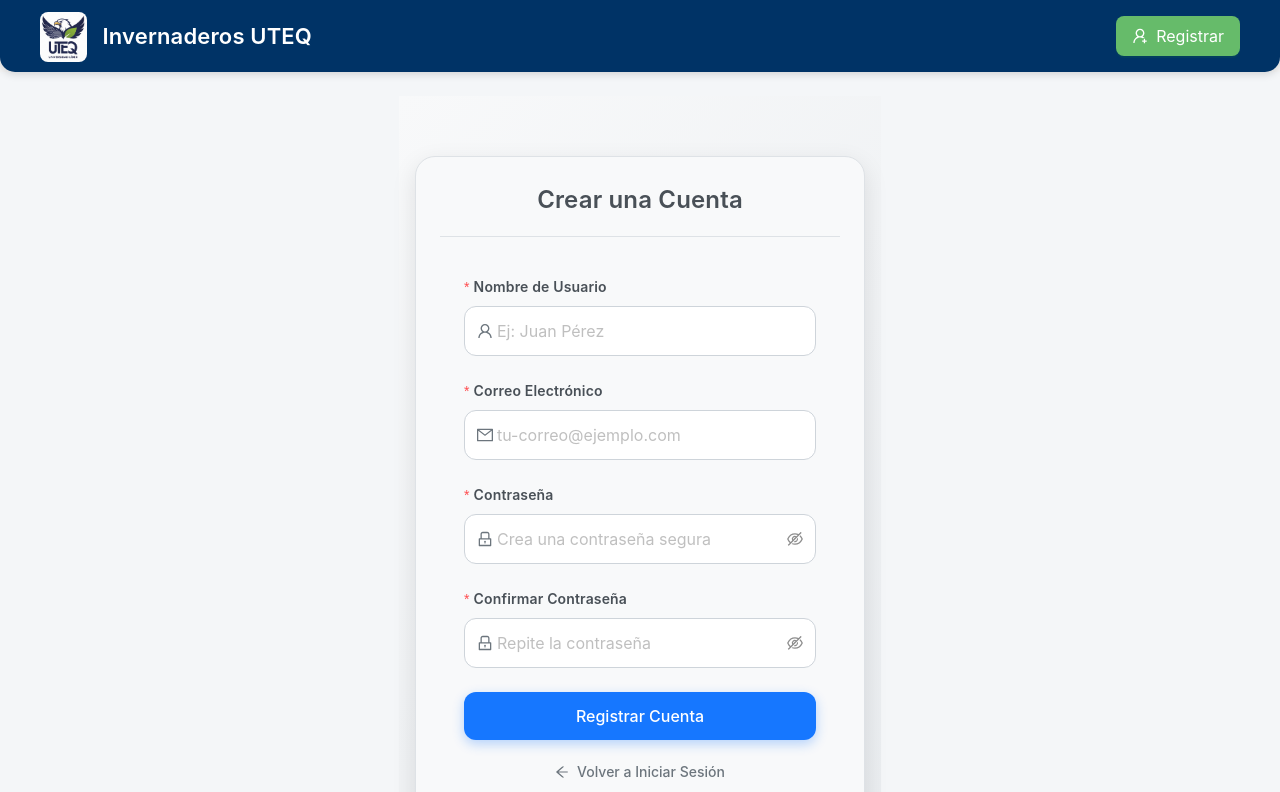
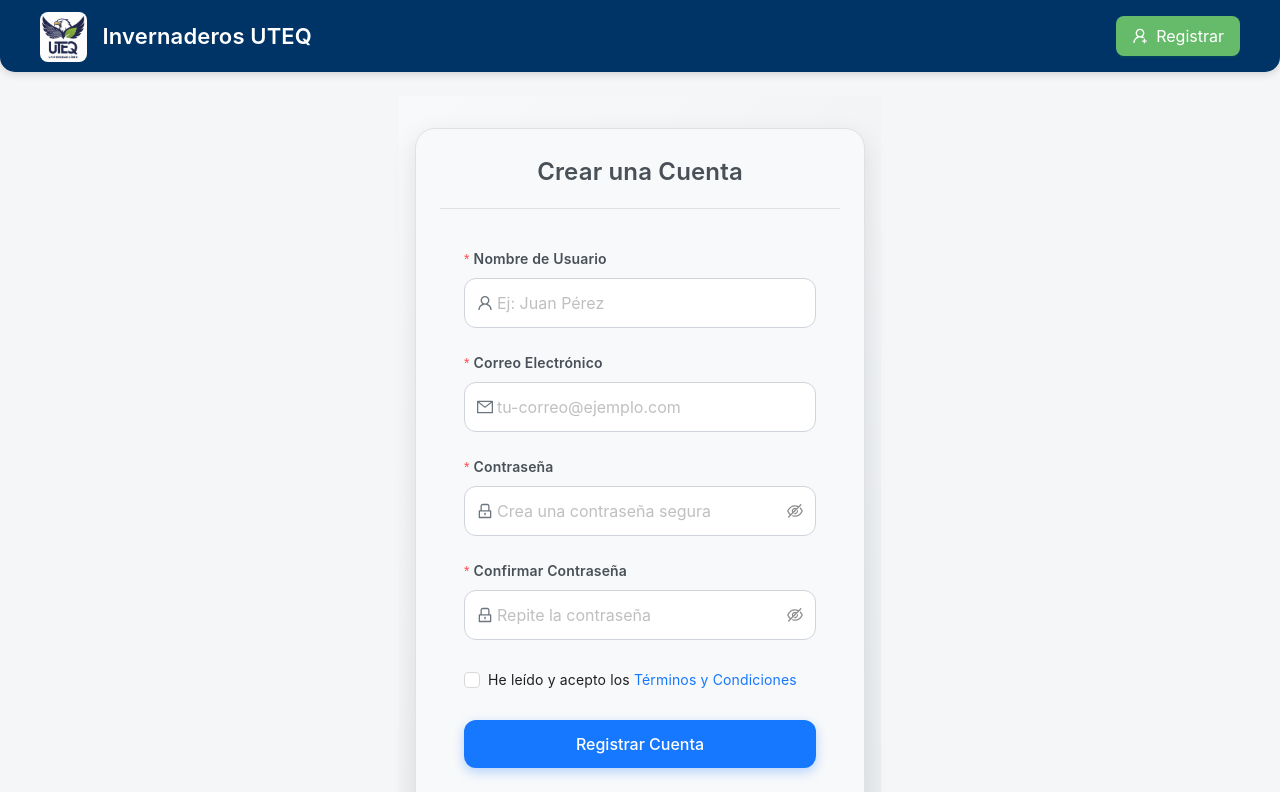
Before and after one commit to Moytes/Depliege, a React (Create React App) app: page /register in a window 1280 px wide. Shown: the top 792 px of the page. Built offline with nearby package versions, Linux system fonts and the light colour scheme.

Commit message:
ACTULIZACION DE FUNCION DE REGLAS DE RESGITRO

```diff
--- a/package.json
+++ b/package.json
@@ -27,7 +27,7 @@
     "typescript": "^4.9.5",
     "web-vitals": "^2.1.4"
   },
-  "proxy": "http://localhost:5020",
+  "proxy": "https://api-scci.happyglacier-792390d3.westus2.azurecontainerapps.io",
   "scripts": {
     "start": "react-scripts start",
     "build": "react-scripts build",
--- a/src/App.tsx
+++ b/src/App.tsx
@@ -1,5 +1,6 @@
 import React from 'react';
 import { App as AntApp } from 'antd';
+
 import { CssBaseline } from '@mui/material';
 import { BrowserRouter, Routes, Route, Navigate } from 'react-router-dom';
 
--- /dev/null
+++ b/src/hook/auth/register/useRegisterForm.ts
@@ -0,0 +1,61 @@
+import { useState } from 'react';
+import { Form, message } from 'antd';
+import { SHA256 } from 'crypto-js';
+import { registerUser } from '../../../services/auth/registro/authService';
+import { RegisterUserData } from '../../../types/auth/registro/auth';
+
+interface UseRegisterFormProps {
+    onBackToLogin: () => void;
+}
+
+export const useRegisterForm = ({ onBackToLogin }: UseRegisterFormProps) => {
+    const [form] = Form.useForm();
+    const [loading, setLoading] = useState(false);
+
+    const onFinish = async (values: any) => {
+        setLoading(true);
+        form.setFields([{ name: 'email', errors: [] }]);
+
+        try {
+            const trimmedName = values.name.trim();
+            const trimmedEmail = values.email.trim();
+            const hashedPassword = SHA256(values.password).toString();
+
+            const userData: RegisterUserData = {
+                UserName: trimmedName,
+                Mail: trimmedEmail,
+                Password: hashedPassword,
+            };
+
+            const response = await registerUser(userData);
+            message.success(response.message || '¡Usuario registrado con éxito!');
+            form.resetFields();
+            onBackToLogin();
+
+        } catch (error: any) {
+            console.error('Objeto de error completo:', error);
+            if (error && error.error === 'RepeatedMail') {
+                form.setFields([
+                    {
+                        name: 'email',
+                        errors: [error.errorMessage || 'Este correo ya se encuentra registrado.'],
+                    },
+                ]);
+            } else {
+                let errorMessage = 'No se pudo completar el registro.';
+                if (error && error.errorMessage) {
+                    errorMessage = error.errorMessage;
+                }
+                message.error(errorMessage);
+            }
+        } finally {
+            setLoading(false);
+        }
+    };
+
+    return {
+        form,
+        loading,
+        onFinish,
+    };
+};
--- a/src/types/routes/ProtectedRoute.tsx
+++ b/src/types/routes/ProtectedRoute.tsx
@@ -1,5 +1,6 @@
 import React from 'react';
 import { Navigate } from 'react-router-dom';
+
 
 interface ProtectedRouteProps {
   children: React.ReactElement;
--- a/src/views/auth/register/RegisterView.tsx
+++ b/src/views/auth/register/RegisterView.tsx
@@ -1,55 +1,18 @@
-import React, { useState } from 'react';
-import { Form, Input, Button, Card, Typography, Flex, Grid, message } from 'antd';
+import React from 'react';
+import { Form, Input, Button, Card, Typography, Flex, Grid, Checkbox } from 'antd';
 import { MailOutlined, LockOutlined, UserOutlined, ArrowLeftOutlined } from '@ant-design/icons';
-import { SHA256 } from 'crypto-js';
-import { registerUser } from '../../../services/auth/registro/authService';
-import { RegisterUserData } from '../../../types/auth/registro/auth';
-import axios from 'axios';
+import { useRegisterForm } from '../../../hook/auth/register/useRegisterForm';
 
 const { useBreakpoint } = Grid;
-const { Title, Text } = Typography;
+const { Title, Text, Link } = Typography;
 
 interface RegisterViewProps {
     onBackToLogin: () => void;
 }
 
 export const RegisterView: React.FC<RegisterViewProps> = ({ onBackToLogin }) => {
-    const [form] = Form.useForm();
     const screens = useBreakpoint();
-    const [loading, setLoading] = useState(false);
-
-    const onFinish = async (values: any) => {
-        setLoading(true);
-        try {
-            const trimmedName = values.name.trim();
-            const trimmedEmail = values.email.trim();
-            const hashedPassword = SHA256(values.password).toString();
-
-            const userData: RegisterUserData = {
-                UserName: trimmedName,
-                Mail: trimmedEmail,
-                Password: hashedPassword,
-            };
-
-            const response = await registerUser(userData);
-            message.success(response.message || '¡Usuario registrado con éxito!');
-            form.resetFields();
-            onBackToLogin();
-        } catch (error: any) {
-            console.error('Objeto de error completo:', error);
-            let errorMessage = 'No se pudo completar el registro.';
-            if (axios.isAxiosError(error) && error.response) {
-                const validationErrors = error.response.data.errors;
-                if (validationErrors) {
-                    const errorKey = Object.keys(validationErrors)[0];
-                    errorMessage = validationErrors[errorKey][0];
-                }
-            }
-            message.error(errorMessage);
-        } finally {
-            setLoading(false);
-        }
-    };
+    const { form, loading, onFinish } = useRegisterForm({ onBackToLogin });
 
     return (
         <div
@@ -73,15 +36,17 @@ export const RegisterView: React.FC<RegisterViewProps> = ({ onBackToLogin }) =>
                     border: '1px solid #dee2e6',
                     boxShadow: '0 8px 25px rgba(0, 0, 0, 0.1)',
                 }}
-                headStyle={{
+                styles={{
+                    header: {
                         borderBottom: '1px solid #dee2e6',
                         textAlign: 'center',
                         paddingBottom: '16px',
                         background: 'transparent',
-                }}
-                bodyStyle={{
+                    },
+                    body: {
                         padding: screens.xs ? '16px' : '24px',
                         background: 'transparent',
+                    }
                 }}
                 title={
                     <Title
@@ -173,6 +138,9 @@ export const RegisterView: React.FC<RegisterViewProps> = ({ onBackToLogin }) =>
                         label={<Text strong style={{ color: '#495057' }}>Contraseña</Text>}
                         rules={[
                             { required: true, message: 'Por favor, ingresa tu contraseña' },
+                            { min: 12, message: 'La contraseña debe tener al menos 12 caracteres' },
+                            { pattern: /(?=.*[A-Z])/, message: 'Debe contener al menos una mayúscula' },
+                            { pattern: /(?=.*[!@#$%^&*])/, message: 'Debe contener al menos un carácter especial (!@#$%^&*)' },
                             { pattern: /^\S*$/, message: 'La contraseña no puede contener espacios' },
                         ]}
                         hasFeedback
@@ -206,6 +174,7 @@ export const RegisterView: React.FC<RegisterViewProps> = ({ onBackToLogin }) =>
                         hasFeedback
                         rules={[
                             { required: true, message: 'Por favor, confirma tu contraseña' },
+                            { min: 12, message: 'La contraseña debe tener al menos 12 caracteres' },
                             { pattern: /^\S*$/, message: 'La contraseña no puede contener espacios' },
                             ({ getFieldValue }) => ({
                                 validator(_, value) {
@@ -239,7 +208,24 @@ export const RegisterView: React.FC<RegisterViewProps> = ({ onBackToLogin }) =>
                         />
                     </Form.Item>
 
-                    <Form.Item style={{ marginTop: '24px', marginBottom: '16px' }}>
+                    <Form.Item
+                        name="agreement"
+                        valuePropName="checked"
+                        rules={[
+                            {
+                                validator: (_, value) =>
+                                    value
+                                        ? Promise.resolve()
+                                        : Promise.reject(new Error('Debes aceptar los términos y condiciones')),
+                            },
+                        ]}
+                    >
+                        <Checkbox>
+                            He leído y acepto los <Link href="/terms" target="_blank">Términos y Condiciones</Link>
+                        </Checkbox>
+                    </Form.Item>
+
+                    <Form.Item style={{ marginTop: '12px', marginBottom: '16px' }}>
                         <Button
                             type="primary"
                             htmlType="submit"
--- a/src/views/user/profile/UserProfileView.tsx
+++ b/src/views/user/profile/UserProfileView.tsx
@@ -109,13 +109,9 @@ export const UserProfileView: React.FC = () => {
           userName: response.data.userName,
           mail: response.data.mail,
         });
-      } catch (error: any) {
-        let msg = 'Error al cargar el perfil.';
-        if (axios.isAxiosError(error) && error.response?.data?.errorMessage) {
-            msg = error.response.data.errorMessage;
-        }
-        message.error(msg);
-      } finally {
+      }  catch (error: any) { let msg = 'Error al cargar el perfil.';
+        if (axios.isAxiosError(error) && error.response?.data?.errorMessage) { msg = error.response.data.errorMessage;
+        }message.error(msg);
         setIsLoading(false);
       }
     };
```
Also changed, not shown: 1 other file (tests, documents, lock files or other folders). Lines whose indentation alone changed are shown as unchanged.
